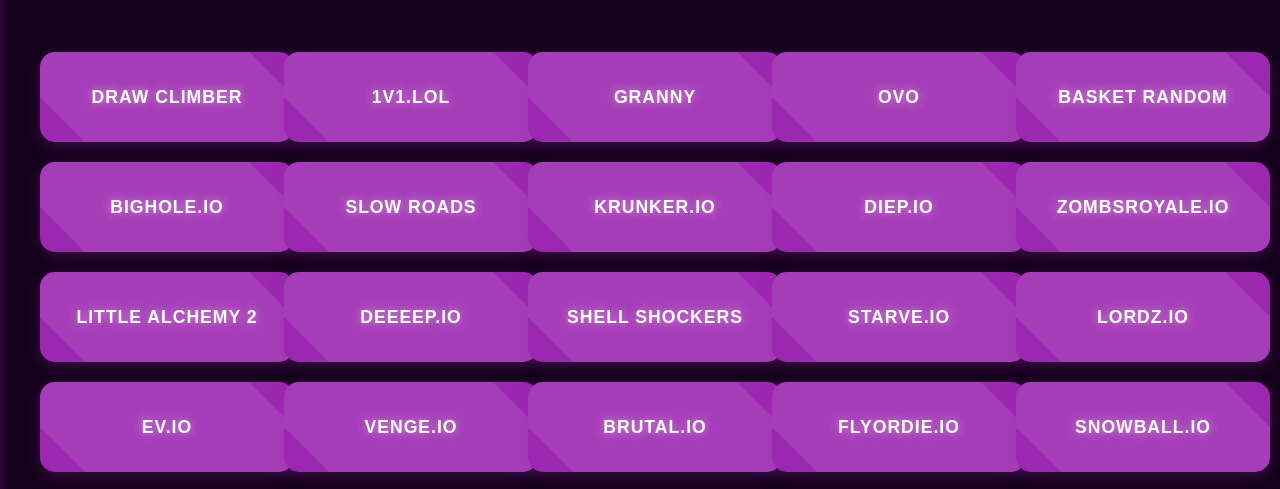
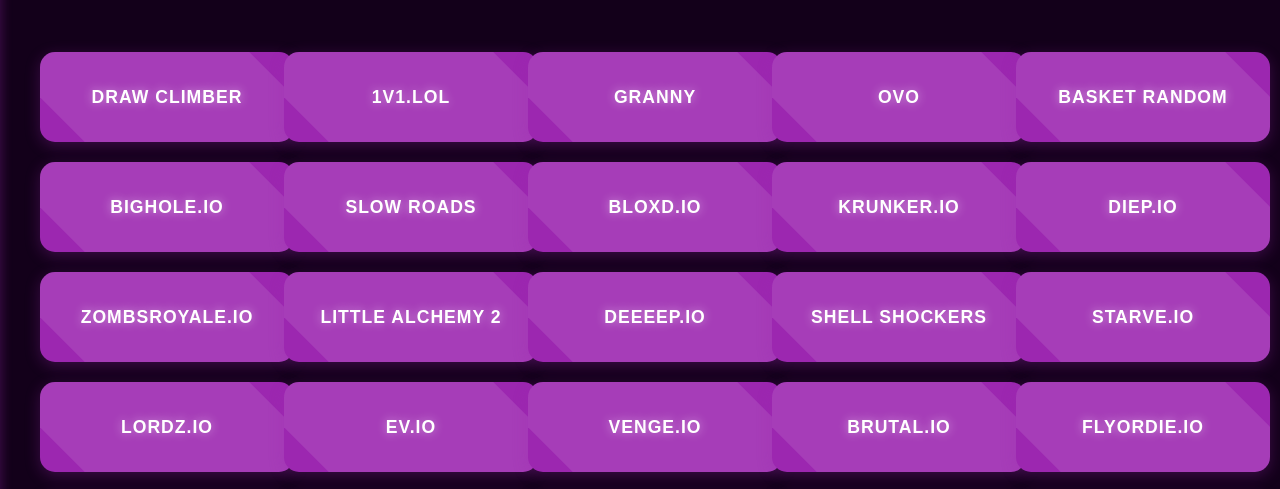
Before and after one commit to Ducklings123/LaunchPadSchool, a plain HTML site: page buttons.html in a window 1280 px wide. Shown: the part 284-773 px from the top of the page. Drawn offline with Linux system fonts and the light colour scheme.

Commit message:
Update buttons.html

```diff
--- a/buttons.html
+++ b/buttons.html
@@ -79,6 +79,7 @@
       { href: "games/basket-random.html", text: "Basket Random" },
       { href: "games/bighole.html", text: "BigHole.io" },
       { href: "games/slow-roads.html", text: "Slow Roads" },
+      { href: "https://bloxd.io/", text: "BloxD.io" },
       { href: "https://krunker.io/", text: "Krunker.io" },
       { href: "https://diep.io/", text: "Diep.io" },
       { href: "https://zombsroyale.io/", text: "ZombsRoyale.io" },
```
